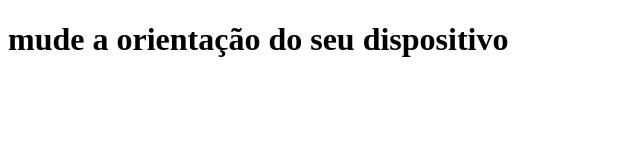
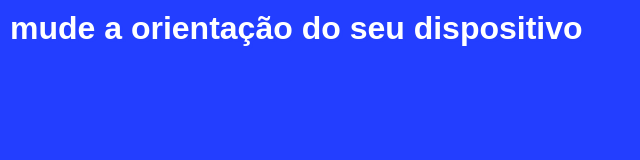
Before and after one commit to victor-gabriel-dev/html-css, a plain HTML site: page exercio/ex026/mq002/index.html in a window 1280 px wide. Shown: the whole page, without its empty margins (0-640 px from the left). Drawn offline with Linux system fonts and the light colour scheme.

Commit message:
atulizado imagem

```diff
--- a/exercio/ex026/mq002/estilos/paisagem.css
+++ b/exercio/ex026/mq002/estilos/paisagem.css
@@ -1,3 +1,8 @@
 @charset "utf-8";
 
-/*Aparelho em pé (portrait)*/
+/*Aparelho em deitado (ladscape)*/
+
+body {
+    background-color: url(../imagem/cev-landscape.jpg);
+    background-position:  left bottom ;
+}
--- a/exercio/ex026/mq002/estilos/retrato.css
+++ b/exercio/ex026/mq002/estilos/retrato.css
@@ -1,3 +1,9 @@
 @charset "utf-8";
 
 /*aparelho em pé*/
+
+
+body {
+    background-color: url(../imagem/cev-portrait.jpg);
+    background-position: center bottom;
+}
--- a/exercio/ex026/mq002/estilos/style.css
+++ b/exercio/ex026/mq002/estilos/style.css
@@ -1,2 +1,22 @@
 @charset "utf-8";
 /*configuração gerais*/
+
+* {
+    margin: 0px;
+    padding: 0px;
+    font-family: Arial, Helvetica, sans-serif;
+}
+
+html, body {
+    width: 100vh;
+    height: 100vh;
+    background-color: #233eff;
+    background-size: contain;
+    background-repeat: no-repeat;
+}
+
+h1 {
+    color: white;
+    text-shadow: 3px 3px 0px  #233eff;
+    padding: 10px;
+}
```
